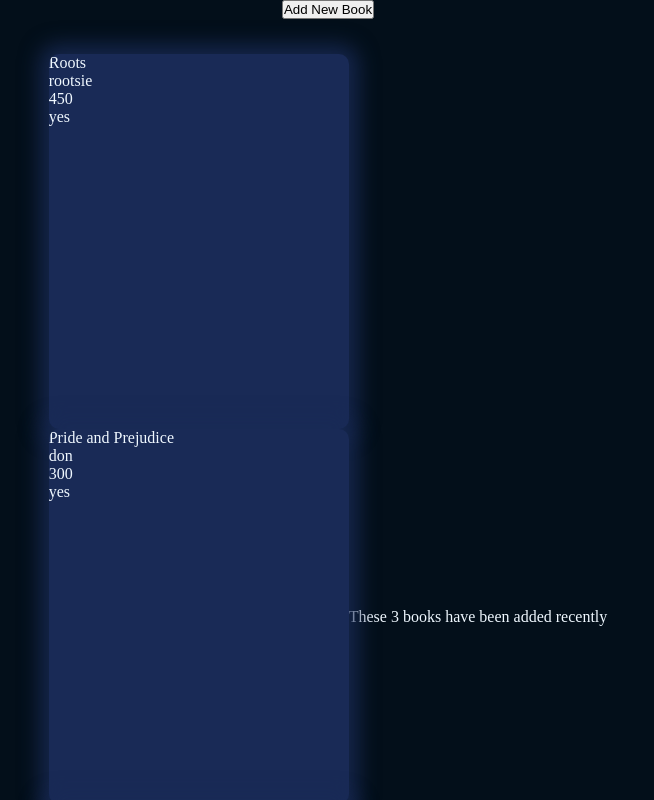
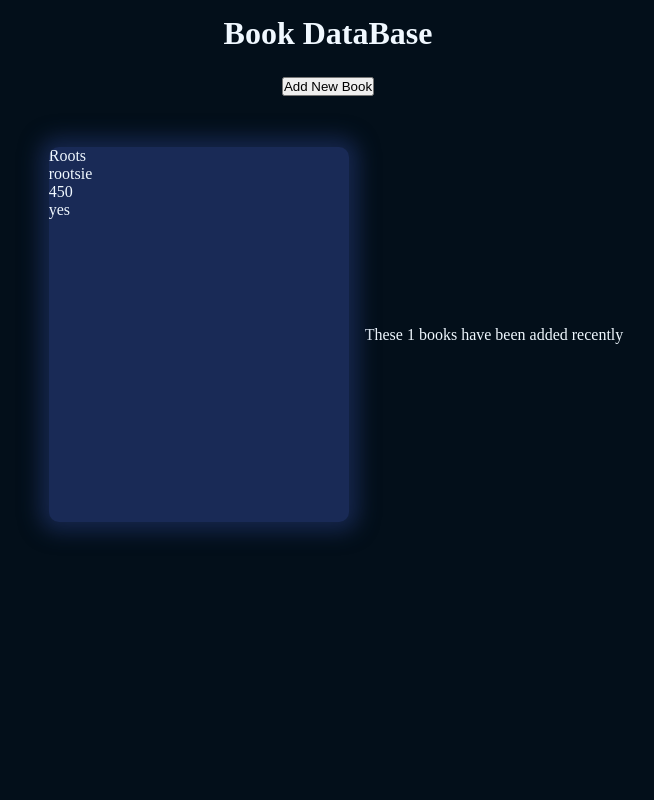
Before and after one commit to FranRojas/bookLibrary, a plain HTML site: page index.html in a window 1280 px wide. Both pictures are taken after a click on the button "Add New Book". Shown: the top 800 px of the page, without its empty margins (312-966 px from the left). Drawn offline with Linux system fonts and the light colour scheme.

Commit message:
function is working, need to work on adding function and style

```diff
--- a/index.html
+++ b/index.html
@@ -8,6 +8,9 @@
     <link rel="stylesheet" href="style.css">
 </head>
 <body>
+    <header class="header" >
+        <h1>Book DataBase</h1>
+    </header>
 
     <div class="container">
         <div>
--- a/script.js
+++ b/script.js
@@ -3,7 +3,7 @@ const book1 = new Book('Roots',"rootsie", 450, 'yes');
 const book2 = new Book('Pride and Prejudice',"don", 300, 'yes');
 const book3 = new Book('How to think',"smartAI", 50, 'no');
 
-const myLibrary = [book1, book2, book3];
+const myLibrary = [];
 const rootElemento=document.querySelector(".display");
 
 
@@ -23,33 +23,31 @@ function Book(title, author, pages, isRead ){
 
 
 function addBookToLibrary(){
-    myLibrary.push(book344);
-    myLibrary.push(book34);
+    myLibrary.push(book1);
     console.log("add ");
-   5
+
 }
 const BtnAdd =  document.querySelector(".btn-add");
-//BtnAdd.addEventListener("click", addBookToLibrary);
+BtnAdd.addEventListener("click", addBookToLibrary);
 
 
 
 
 function displayBook (){
    rootElemento.innerHTML = `
-   <div>
+
     ${myLibrary.map(function(book){
         return  `
         <div class= card>
-        <p> ${book.title}  </p>
-        <p> ${book.author }  </p>
-        <p> ${book.pages}  </p>
-        <p> ${book.isRead}  </p>
+        <p> ${book.title}</p>
+        <p> ${book.author}</p>
+        <p> ${book.pages}</p>
+        <p> ${book.isRead}</p>
 
         </div>
         `
     }).join('')}
 
-   </div>
 
    <p> These ${myLibrary.length} books have been added recently </p>
    `
--- a/style.css
+++ b/style.css
@@ -5,6 +5,15 @@
 }
 body {
     background-color: #030f1a;
+    min-height: 100vh;
+}
+.header{
+    margin: 5px;
+    padding: 10px;
+    color: aliceblue;
+    display: flex;
+    justify-content: center;
+
 }
 .container{
     display: flex;
@@ -12,15 +21,15 @@ body {
     flex-wrap: wrap;
     justify-content: space-between;
     align-items: center;
-    min-height: 100vh;
     color: aliceblue;
+    padding: 10px  ;
 }
 .display{
     display: flex;
     flex-wrap: wrap;
+    flex-direction: row;
     justify-content: space-between;
     align-items: center;
-    min-height: 100vh;
     margin: 25px;
     padding: 10px;
     color: aliceblue;
@@ -28,6 +37,7 @@ body {
 .card{
     width: 300px;
     height: 375px;
+    margin: 1rem;
     border-radius: 10px;
     overflow: hidden;
     background-color:#192a56 ;
```
